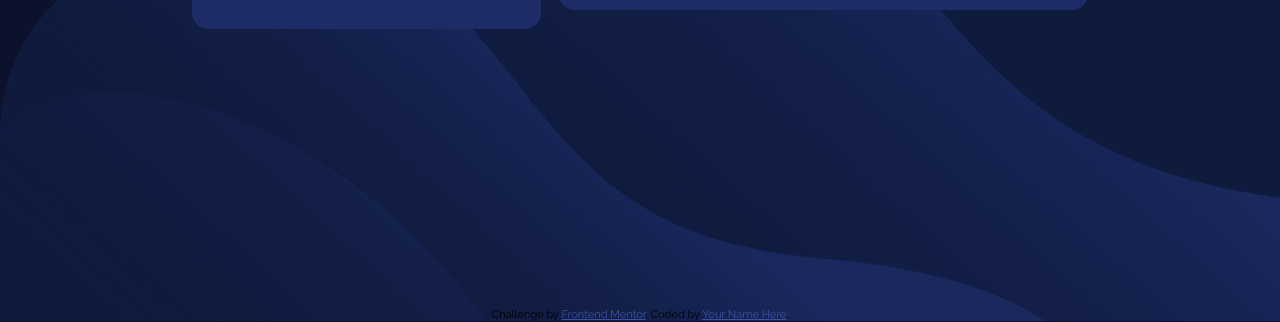
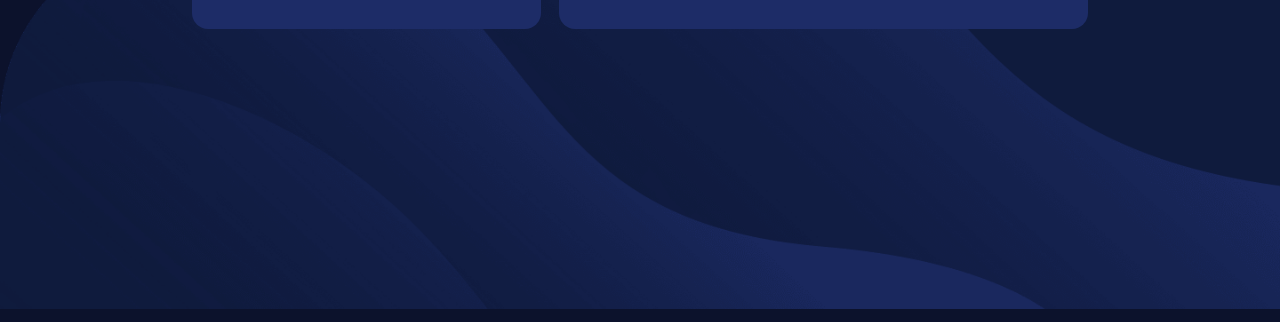
Before and after one commit to Davros2014/frontend-mentor-challenges, a plain HTML site: page fylo-data-storage-component-master/index.html in a window 1280 px wide. Shown: the part 491-813 px from the top of the page. Drawn offline with nearby package versions, Linux system fonts and the light colour scheme.

Commit message:
desktop refined

```diff
--- a/fylo-data-storage-component-master/index.html
+++ b/fylo-data-storage-component-master/index.html
@@ -79,13 +79,13 @@
                 <p class="memoryMessage"><span>185</span> GB Left</p>
             </section>
         </div>
-        <div class="attribution">
+        <!-- <div class="attribution">
             Challenge by
             <a
                 href="https://www.frontendmentor.io?ref=challenge"
                 target="_blank"
                 >Frontend Mentor</a
             >. Coded by <a href="#">Your Name Here</a>.
-        </div>
+        </div> -->
     </body>
 </html>
--- a/fylo-data-storage-component-master/style.css
+++ b/fylo-data-storage-component-master/style.css
@@ -170,11 +170,15 @@ body {
         background-position: bottom left;
         display: grid;
         background-color: var(--very-dark);
+        display: flex;
+        justify-content: center;
+        align-items: center;
     }
     .appContainer {
         flex-direction: row;
-        flex-direction: row;
         width: 70vw;
+        height: auto;
+        align-items: flex-end;
     }
     .top {
         width: 39%;
```
